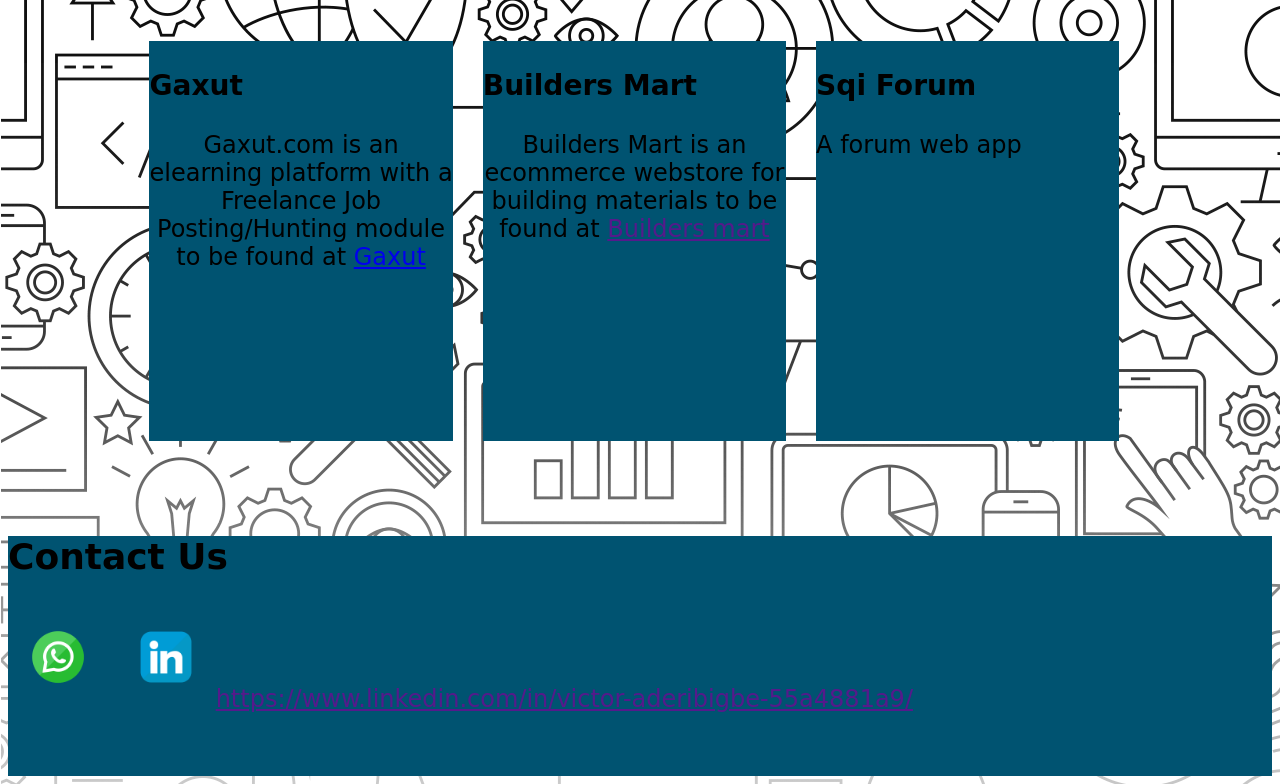
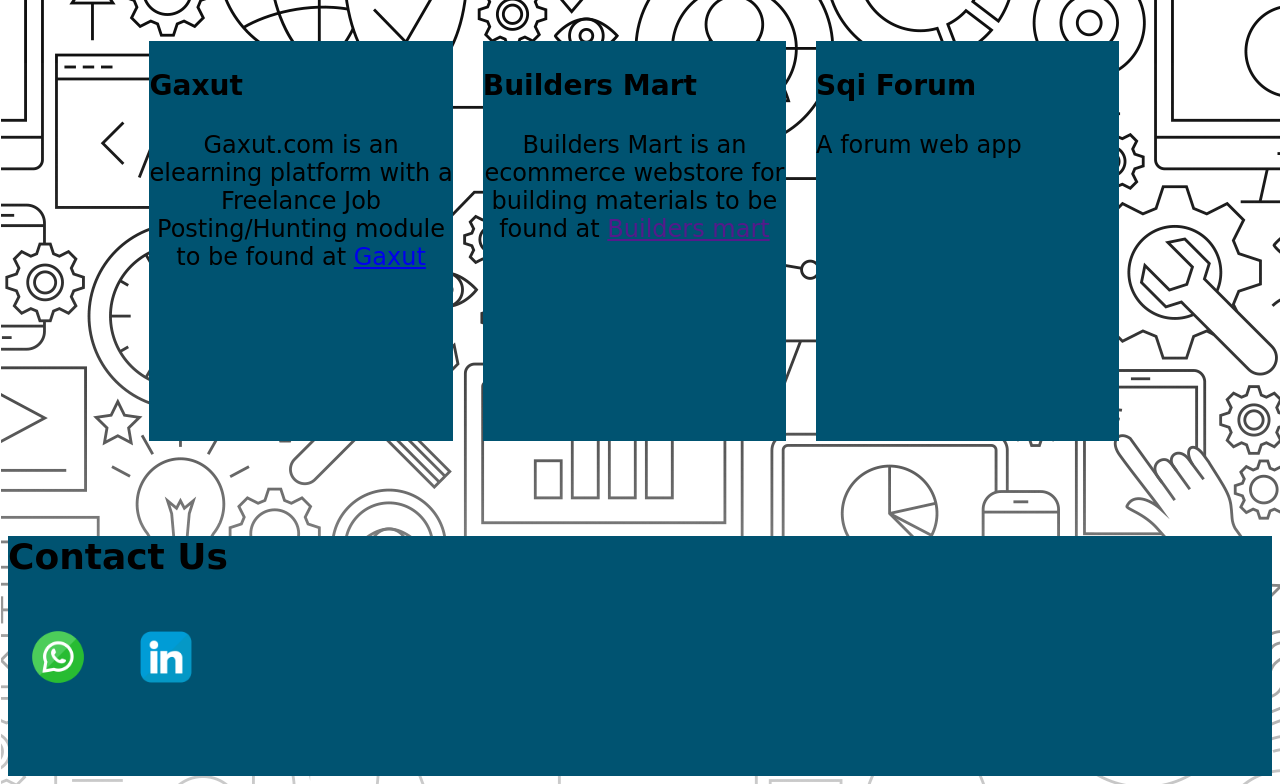
Before and after one commit to BdVade/BdVade.github.io, a plain HTML site: page index.html in a window 1280 px wide. Shown: the part 1318-2102 px from the top of the page. Drawn offline with Linux system fonts and the light colour scheme; a web font is replaced by a local one.

Commit message:
LinkedIn icon link fix

```diff
--- a/index.html
+++ b/index.html
@@ -88,7 +88,7 @@
     <footer>
         <h2>Contact Us</h2>
         <a href=""><img src="images/iconfinder_3_5209150.png" alt=""></a>
-        <a href=""><img src="images/iconfinder_14_5209164.png" alt="">https://www.linkedin.com/in/victor-aderibigbe-55a4881a9/</a>
+        <a href="https://www.linkedin.com/in/victor-aderibigbe-55a4881a9/"><img src="images/iconfinder_14_5209164.png" alt=""></a>
         <p></p>
     </footer>
 </body>
```
